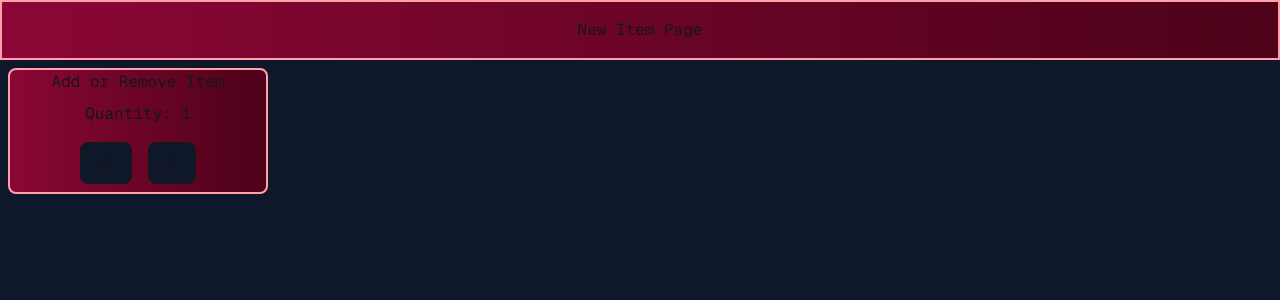
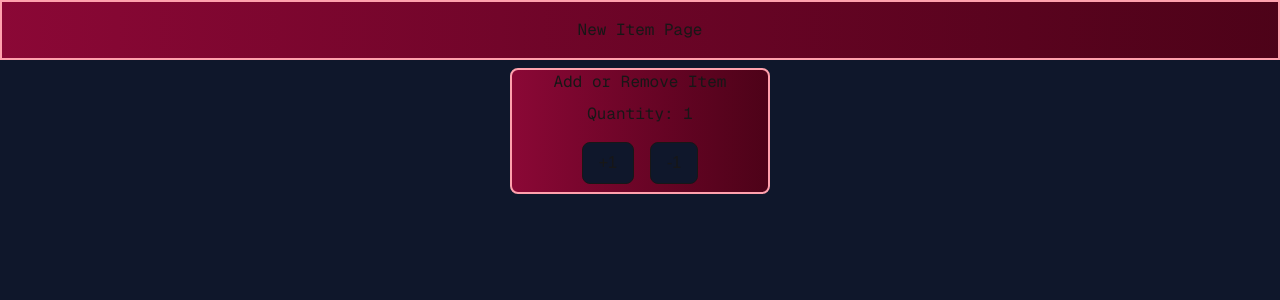
Before and after one commit to Denver-T/cprg306-assignments, a Next.js app: page /week-4 in a window 1280 px wide. Shown: the top 300 px of the page. Built offline with nearby package versions, Linux system fonts and the light colour scheme.

Commit message:
finsihed styling and finalzed assignment

```diff
--- a/src/app/week-4/new-item.js
+++ b/src/app/week-4/new-item.js
@@ -5,13 +5,17 @@ export default function NewItem() {
   const [quantity, setQuantity] = useState(1);
 
 function increment() {
-    setQuantity(quantity + 1);
+  if(quantity < 20) {
+      setQuantity(quantity + 1);
+    }
   }
 
 
   //decrease quantity by 1
   function decrement() {
-    setQuantity(quantity -1 );
+    if(quantity > 1) {
+      setQuantity(quantity - 1);
+    }
   }
 
   //function to reset counter to orignal value
@@ -20,7 +24,7 @@ function increment() {
   // }
 
   return (
-    <div className=" m-2 w-65 bg-linear-to-r from-rose-900 to-rose-950 border-2 border-rose-300 text-center rounded-lg">
+    <div className="m-2 w-65 bg-linear-to-r from-rose-900 to-rose-950 border-2 border-rose-300 text-center rounded-lg">
     <h1 className="font-mono">Add or Remove Item</h1>
     <h2 className="font-mono m-2"> Quantity: {quantity}</h2>
 
--- a/src/app/week-4/page.js
+++ b/src/app/week-4/page.js
@@ -10,7 +10,7 @@ export default function Page() {
           New Item Page
         </h1>
       </header>
-      <div>
+      <div className="flex justify-center">
         <NewItem />
       </div>
     </main>
```
